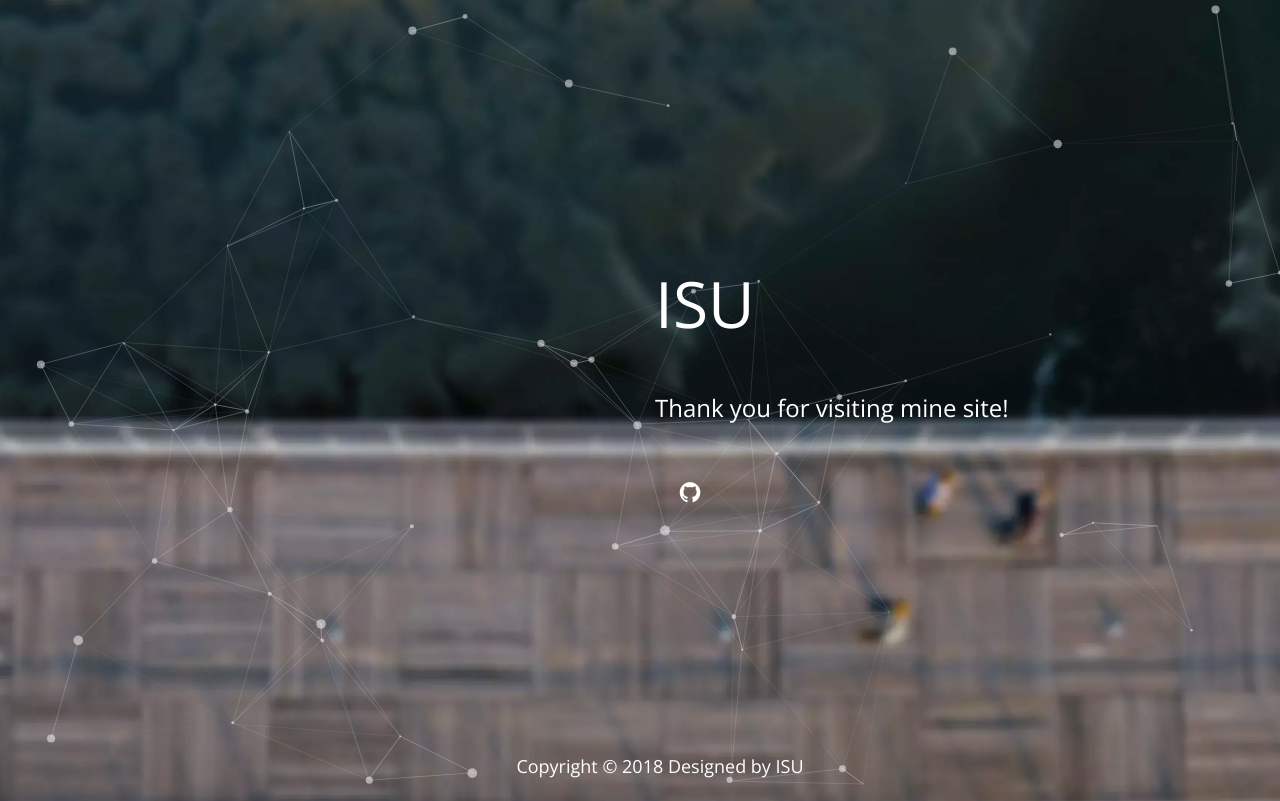
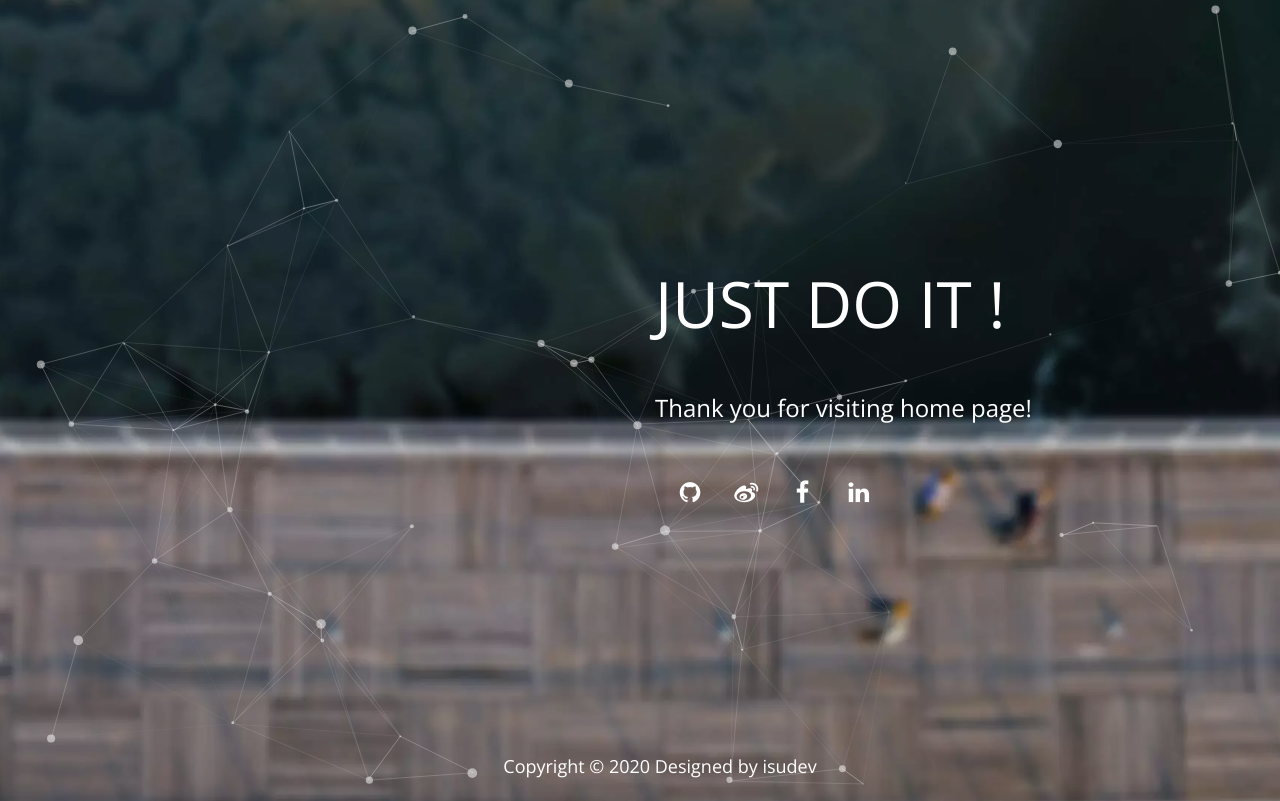
Before and after one commit to wangisu/wangisu.github.io, a plain HTML site: page index.html in a window 1280 px wide. Drawn offline with nearby package versions, Linux system fonts and the light colour scheme.

Commit message:
change index content

```diff
--- a/index.html
+++ b/index.html
@@ -5,7 +5,7 @@
   <meta http-equiv="X-UA-Compatible" content="IE=edge">
   <meta name="viewport" content="width=device-width, initial-scale=1">
 
-  <title>Home - ISU</title>
+  <title>isu - home page</title>
   <link rel="shortcut" href="/favicon.ico" />
   <link rel="bookmark" href="/favicon.ico" type="image/x-icon" />
   <link rel="stylesheet" href="https://fonts.googleapis.com/css?family=Open+Sans:300,400">  <!-- Google web font "Open Sans" -->
@@ -35,22 +35,22 @@
 			<div class="container-fluid">
 				<div class="row cb-slideshow-text-container ">
 					<div class= "tm-content col-xl-6 col-sm-8 col-xs-8 ml-auto section">
-					<header class="mb-5"><h1>ISU</h1></header>
-					<P class="mb-5">Thank you for visiting mine site!</P>
+					<header class="mb-5"><h1>JUST DO IT !</h1></header>
+					<P class="mb-5">Thank you for visiting home page!</P>
 
 
 
 					<div class="tm-social-icons-container text-xs-center">
-	                    <a href="https://github.com/isudev" class="tm-social-link"><i class="fa fa-github"></i></a>
-	                    <!--<a href="#" class="tm-social-link"><i class="fa fa-weibo"></i></a>-->
-	                    <!--<a href="#" class="tm-social-link"><i class="fa fa-facebook"></i></a>-->
-	                    <!--<a href="#" class="tm-social-link"><i class="fa fa-linkedin"></i></a>-->
+	                    <a href="https://github.com/wangisu" class="tm-social-link"><i class="fa fa-github"></i></a>
+	                    <a href="#" class="tm-social-link"><i class="fa fa-weibo"></i></a>
+	                    <a href="#" class="tm-social-link"><i class="fa fa-facebook"></i></a>
+	                    <a href="#" class="tm-social-link"><i class="fa fa-linkedin"></i></a>
 	                </div>
 
 					</div>
 				</div>
 				<div class="footer-link">
-					<p>Copyright © 2018  Designed by <a rel="nofollow" href="https://isudev.github.io/" target="_parent">ISU</a></p>
+					<p>Copyright © 2020  Designed by <a rel="nofollow" href="https://wangisu.github.io/" target="_parent">isudev</a></p>
 				</div>
 			</div>
 	</body>
```
